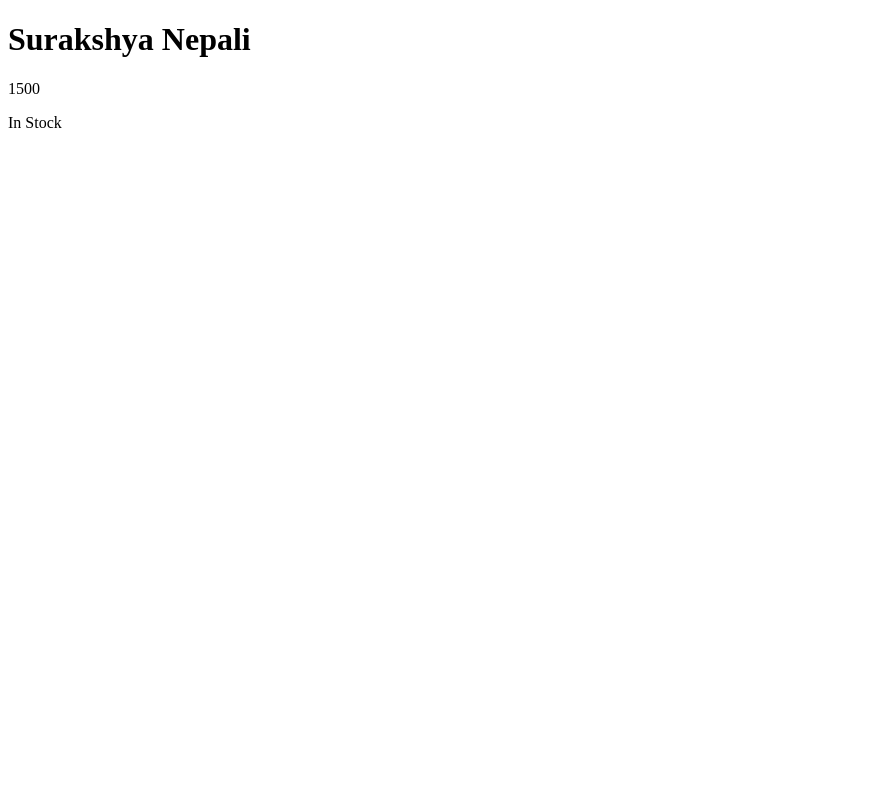
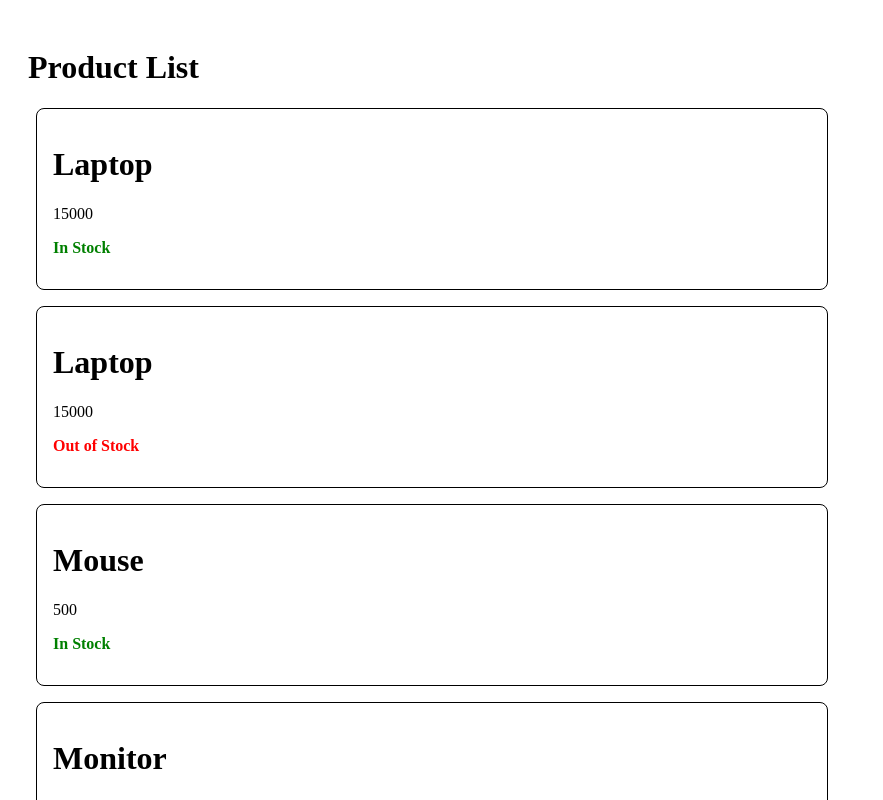
Before and after one commit to Surwxa5/react-practice, a React (Vite) app in the folder PracticeReact/: page / in a window 1280 px wide. Shown: the top 800 px of the page, without its empty margins (0-883 px from the left). Built offline with nearby package versions, Linux system fonts and the light colour scheme.

Commit message:
product cart style

```diff
--- a/PracticeReact/src/App.jsx
+++ b/PracticeReact/src/App.jsx
@@ -1,11 +1,19 @@
 import { useState } from 'react'
+import ProductCard from './component/ProductCard'
 function App( ) {
   const [count, setCount] = useState(0)
 
   return (
     <>
-    <div>
-
+    <div style={{maxWidth:"800px", margin:"0auto",padding:"20px",}}>
+      <h1>Product List</h1>
+      <div style={{display:"grid",gridTemplateColumns:"repeat(auto-fil,minmax(200px,1fr))",gap:"16px"}}>
+      <ProductCard name="Laptop" price={15000} inStock={true}/>
+      <ProductCard name="Laptop" price={15000} inStock={false}/>
+      <ProductCard name="Mouse" price={500} inStock={true}/>
+      <ProductCard name="Monitor" price={3000} inStock={false}/>
+      <ProductCard name="Keyboard" price={800} inStock={true}/>
+      </div>
     </div>
     </>
   )
--- a/PracticeReact/src/component/ProductCard.jsx
+++ b/PracticeReact/src/component/ProductCard.jsx
@@ -2,10 +2,13 @@ import React from 'react'
 
 const ProductCard = ({name,price,inStock}) => {
   return (
-    <div>
+    <div style={{border:"1px solid black",borderRadius:"8px",padding:"16px",marginLeft:"8px"}}>
       <h1>{name}</h1>
       <p>{price}</p>
-      <p>{inStock?<span className='green'>In Stock</span> : <span className='red'>Out of Stock</span>}</p>
+    <p>{inStock ? <span style={{color: "green",fontWeight: "bold"}}>In Stock</span>
+    : <span style={{ color:"red", fontWeight: "bold"}}>Out of Stock</span>
+}
+    </p>
     </div>
   )
 }
--- a/PracticeReact/src/main.jsx
+++ b/PracticeReact/src/main.jsx
@@ -1,11 +1,8 @@
 import { StrictMode } from 'react'
 import { createRoot } from 'react-dom/client'
 import App from './App.jsx'
-import ProductCard from './component/ProductCard.jsx'
-
 createRoot(document.getElementById('root')).render(
   <StrictMode>
     <App />
-    <ProductCard  name="Surakshya Nepali" price="1500"inStock="true"/>
   </StrictMode>
 )
```
